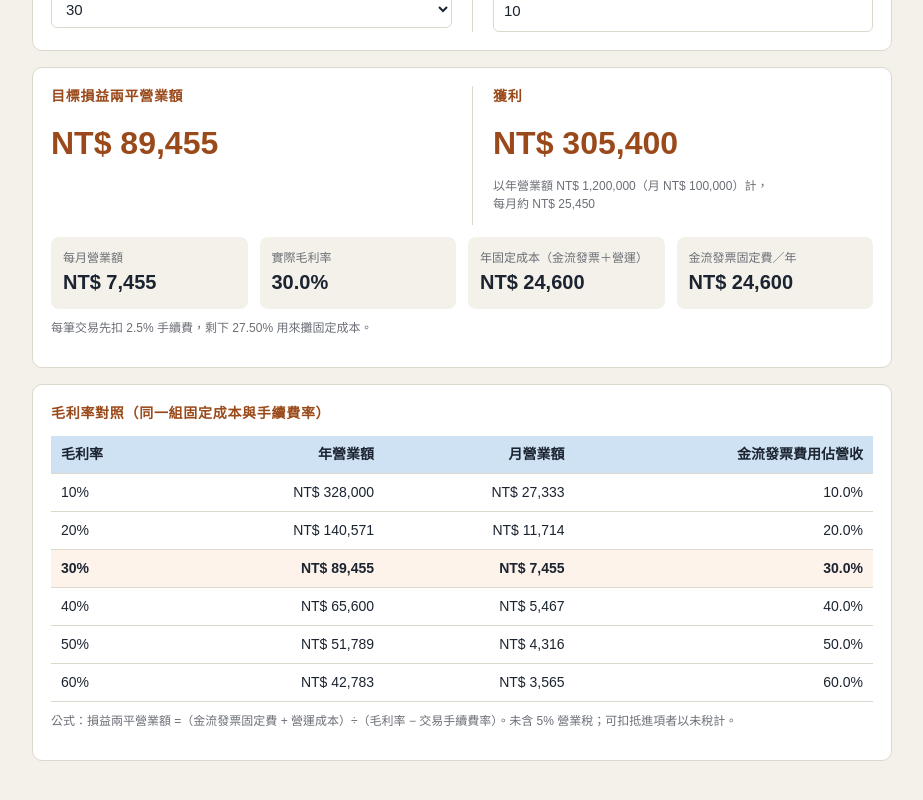
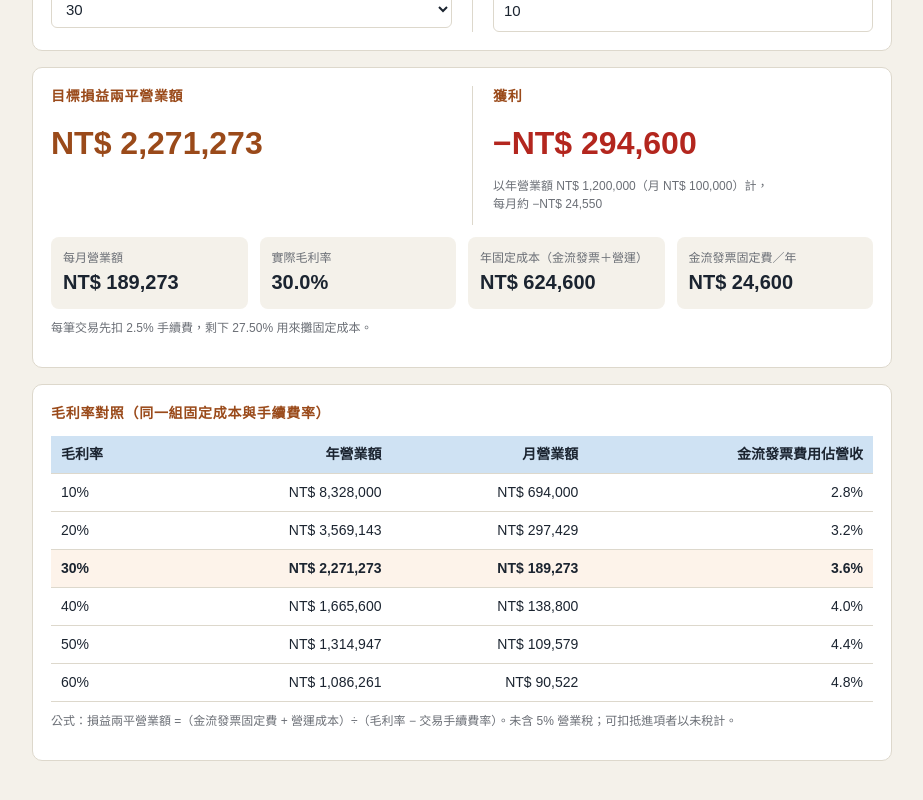
Before and after one commit to gicoi-lab/calc.gicoi.io, a Vue app: page / in a window 1280 px wide. Shown: the part 464-1264 px from the top of the page, without its empty margins (178-1101 px from the left). Built offline with nearby package versions, Linux system fonts and the light colour scheme.

Commit message:
Persist inputs to localStorage; default opex 60 萬
Co-Authored-By: Claude Opus 5.5 <noreply@anthropic.com>

```diff
--- a/src/App.vue
+++ b/src/App.vue
@@ -1,17 +1,30 @@
 <script setup>
-import { ref, computed } from 'vue'
+import { ref, computed, watch } from 'vue'
 import { MARGINS, breakeven, svcFixed, ntd, profit, signedNtd } from './calc.js'
 
-const svc = ref('both')
-const year = ref('y1')
-const opex = ref(0)
-const feePct = ref('2.5')
-const mode = ref('margin')
-const marginPct = ref(30)
-const cost = ref(700)
-const price = ref(1000)
-const revenue = ref(10) // 萬
-const revYearly = ref(false)
+// 輸入值存在 localStorage；隱私模式等無法存取時退回預設值
+const saved = (key, init) => {
+  try {
+    const s = localStorage.getItem('calc:' + key)
+    if (s !== null) init = JSON.parse(s)
+  } catch {}
+  const r = ref(init)
+  watch(r, v => {
+    try { localStorage.setItem('calc:' + key, JSON.stringify(v)) } catch {}
+  })
+  return r
+}
+
+const svc = saved('svc', 'both')
+const year = saved('year', 'y1')
+const opex = saved('opex', 60)
+const feePct = saved('feePct', '2.5')
+const mode = saved('mode', 'margin')
+const marginPct = saved('marginPct', 30)
+const cost = saved('cost', 700)
+const price = saved('price', 1000)
+const revenue = saved('revenue', 10) // 萬
+const revYearly = saved('revYearly', false)
 const annualRev = computed(() => (+revenue.value || 0) * 10000 * (revYearly.value ? 1 : 12))
 // 切換年／月時換算數值，維持同一個營業規模
 const setRevYearly = y => {
```
